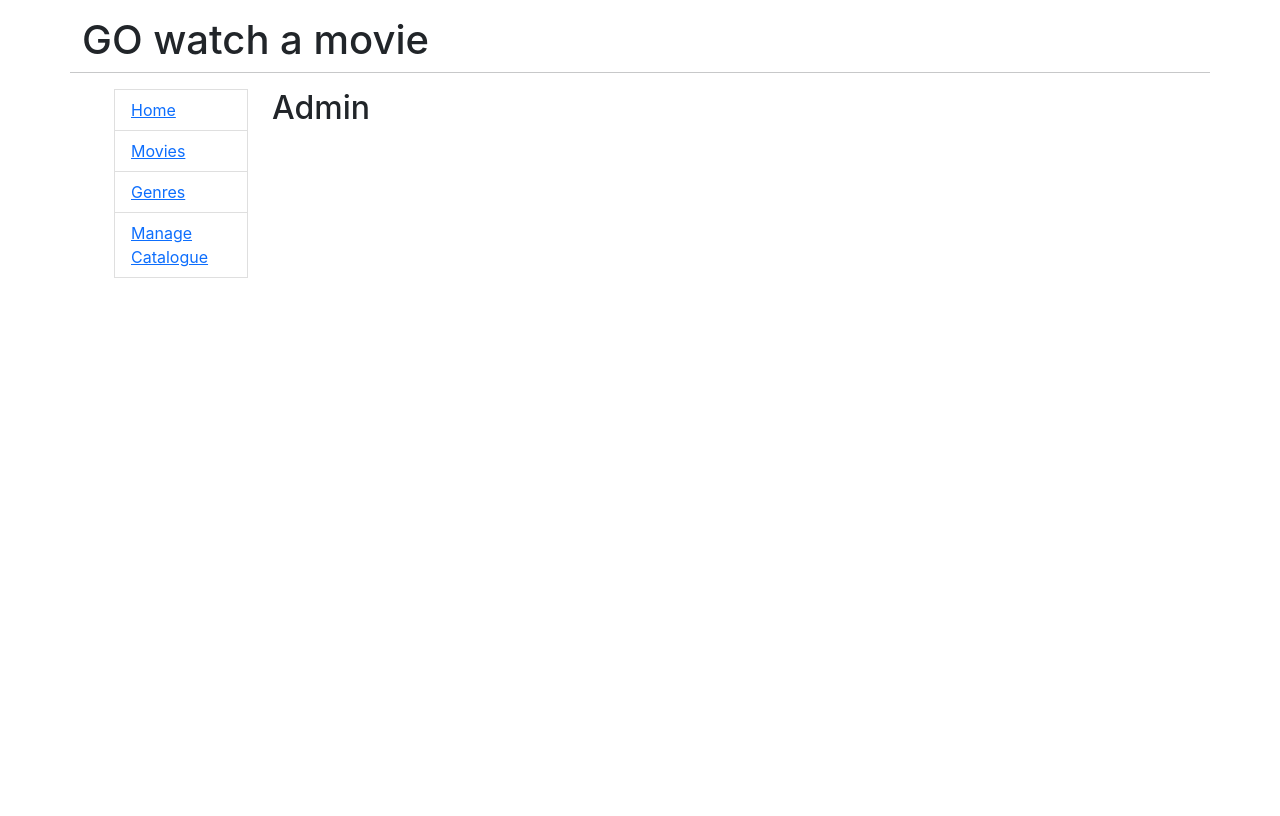
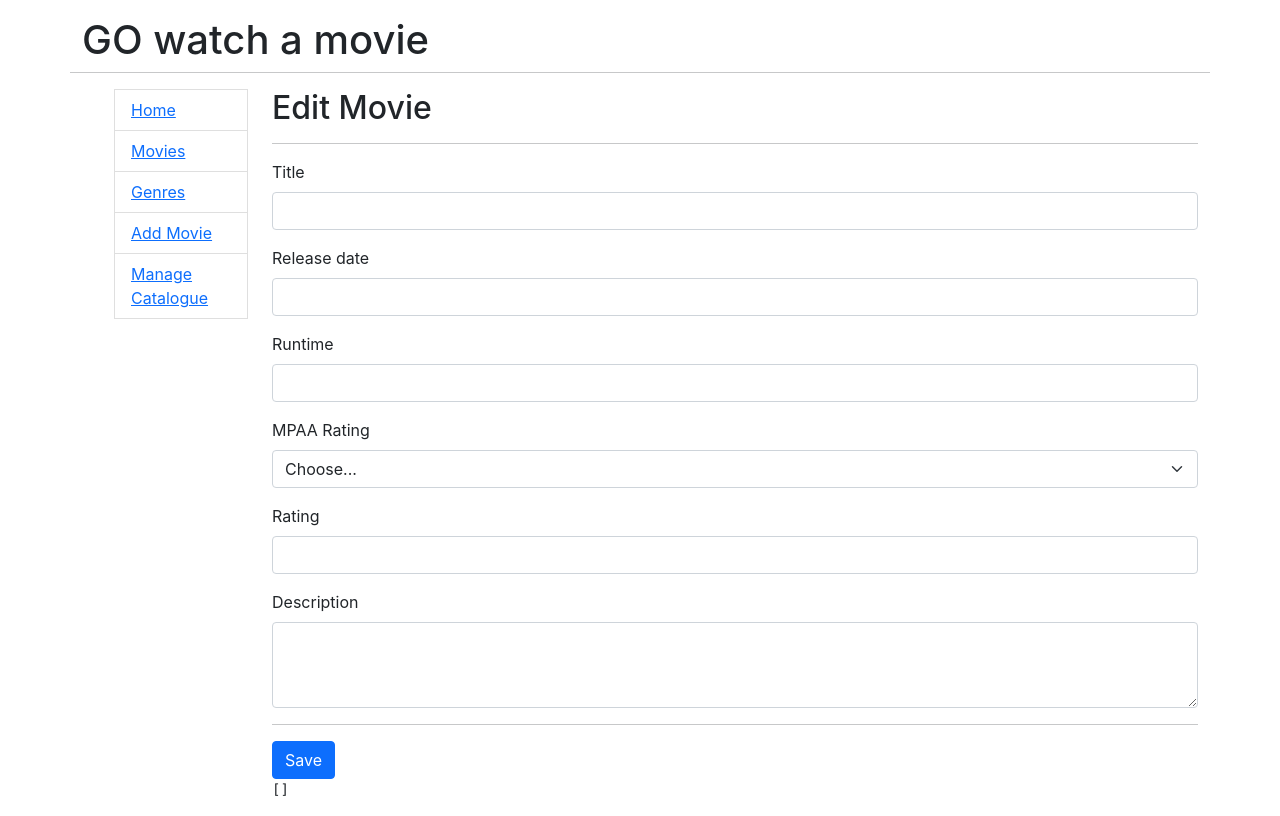
Before and after one commit to Nawaf-Almansour/blog-go, a React (Create React App) app: page /admin/add in a window 1280 px wide. Built offline with nearby package versions, Linux system fonts and the light colour scheme.

Commit message:
added form

```diff
--- a/src/App.js
+++ b/src/App.js
@@ -6,6 +6,7 @@ import Admin from "./component/Admin";
 import OneMovie from "./component/OneMovie";
 import Genres from "./component/Genres";
 import OneGenre from "./component/OneGenre";
+import EditMovie from "./component/EditMovie";
 
 export default function App() {
   return (
@@ -28,6 +29,9 @@ export default function App() {
              <li className="list-group-item">
                  <Link to="/genres">Genres</Link>
              </li>
+             <li className="list-group-item">
+                 <Link to="/admin/add">Add Movie</Link>
+             </li>
            <li className="list-group-item">
                <Link  path="/admin" to="/admin">Manage Catalogue</Link>
            </li>
@@ -46,6 +50,7 @@ export default function App() {
                 <Genres/>
             </Route>
 
+            <Route path="/admin/add" component={EditMovie} />
             <Route path="/admin">
                 <Admin/>
             </Route>
--- /dev/null
+++ b/src/component/EditMovie.js
@@ -0,0 +1,123 @@
+import {useEffect, useState} from "react";
+
+
+export default function EditMovie() {
+    const [movie, setMovie] = useState([]);
+    const [isLoaded, setIsLoaded] = useState(false);
+    const [error, setError] = useState(null);
+
+    useEffect(() => {
+        getMovies()
+
+    }, []);
+
+    const getMovies = () => {
+    }
+
+    const handleChange = (evt) => {
+        let value = evt.target.value;
+        let name = evt.target.name;
+        setMovie((prevState) => ({
+            movie: {
+                ...prevState.movie,
+                [name]: value,
+            }
+        }))
+    }
+
+
+    return (
+        <>
+            <h2>Edit Movie</h2>
+            <hr/>
+            <form method="post">
+                <div className="mb-3">
+                    <label htmlFor="title" className="form-label">
+                        Title
+                    </label>
+                    <input
+                        type="text"
+                        className="form-control"
+                        id="title"
+                        name="title"
+                        value={movie.title}
+                        onChange={handleChange}
+                    />
+                </div>
+                <div className="mb-3">
+                    <label htmlFor="release_date" className="form-label">
+                        Release date
+                    </label>
+                    <input
+                        type="text"
+                        className="form-control"
+                        id="release_date"
+                        name="release_date"
+                        value={movie.release_date}
+                        onChange={handleChange}
+                    />
+                </div>
+                <div className="mb-3">
+                    <label htmlFor="runtime" className="form-label">
+                        Runtime
+                    </label>
+                    <input
+                        type="text"
+                        className="form-control"
+                        id="runtime"
+                        name="runtime"
+                        value={movie.runtime}
+                        onChange={handleChange}
+                    />
+                </div>
+                <div className="mb-3">
+                    <label htmlFor="mpaa_rating" className="form-label">
+                        MPAA Rating
+                    </label>
+                    <select name="mpaa_rating" id="mpaa_rating"
+                            value={movie.mpaa_rating} className="form-select"
+                            onChange={handleChange}>
+                        <option className="form-select">Choose...</option>
+                        <option className="form-select" value="G">G</option>
+                        <option className="form-select" value="PG">PG</option>
+                        <option className="form-select" value="PG14">PG14</option>
+                        <option className="form-select" value="R">R</option>
+                        <option className="form-select" value="NC17">NC17</option>
+                    </select>
+                </div>
+                <div className="mb-3">
+                    <label htmlFor="rating" className="form-label">
+                        Rating
+                    </label>
+                    <input
+                        type="text"
+                        className="form-control"
+                        id="rating"
+                        name="rating"
+                        value={movie.rating}
+                        onChange={handleChange}
+                    />
+                </div>
+                <div className="mb-3">
+                    <label htmlFor="description" className="form-label">
+                        Description
+                    </label>
+                    <textarea
+                        className="form-control"
+                        id="description"
+                        name="description"
+                        rows="3"
+                        value={movie.description}
+                        onChange={handleChange}
+                    />
+                </div>
+                <hr/>
+                <button className="btn btn-primary">Save</button>
+            </form>
+            <div className="mb-3">
+                <pre>{JSON.stringify(movie, null,3)}</pre>
+            </div>
+
+            </>
+    )
+}
--- a/src/component/OneGenre.js
+++ b/src/component/OneGenre.js
@@ -1,4 +1,3 @@
-import {useParams} from "react-router";
 import {useEffect, useState} from "react";
 import {Link} from "react-router-dom";
 
--- a/src/component/OneMovie.js
+++ b/src/component/OneMovie.js
@@ -1,4 +1,3 @@
-import {useParams} from "react-router";
 import {useEffect, useState} from "react";
 
 
```
